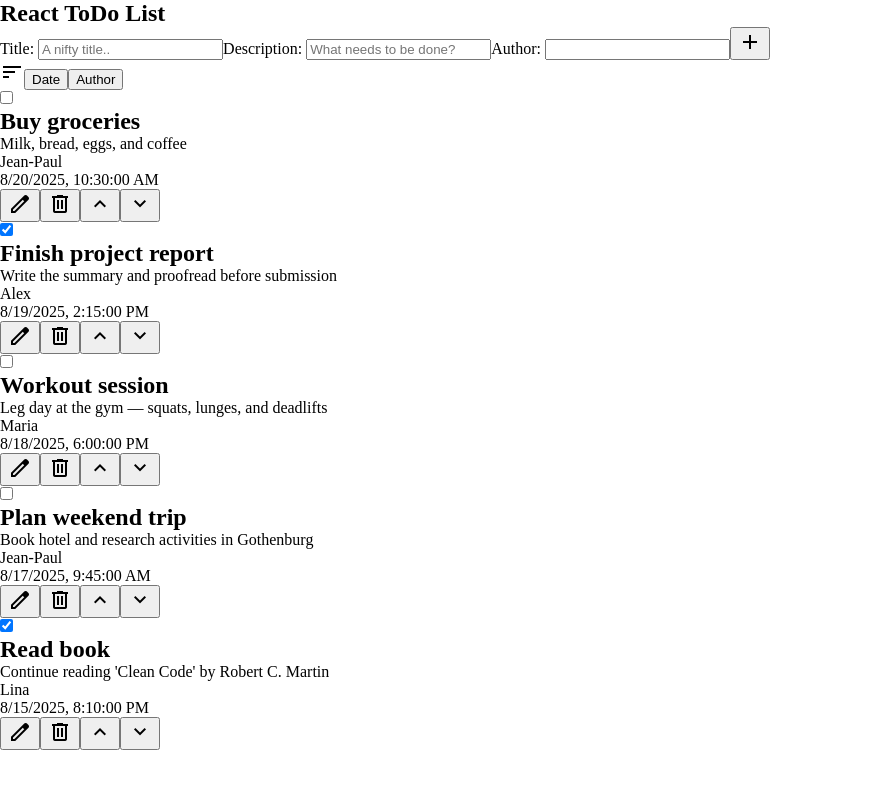
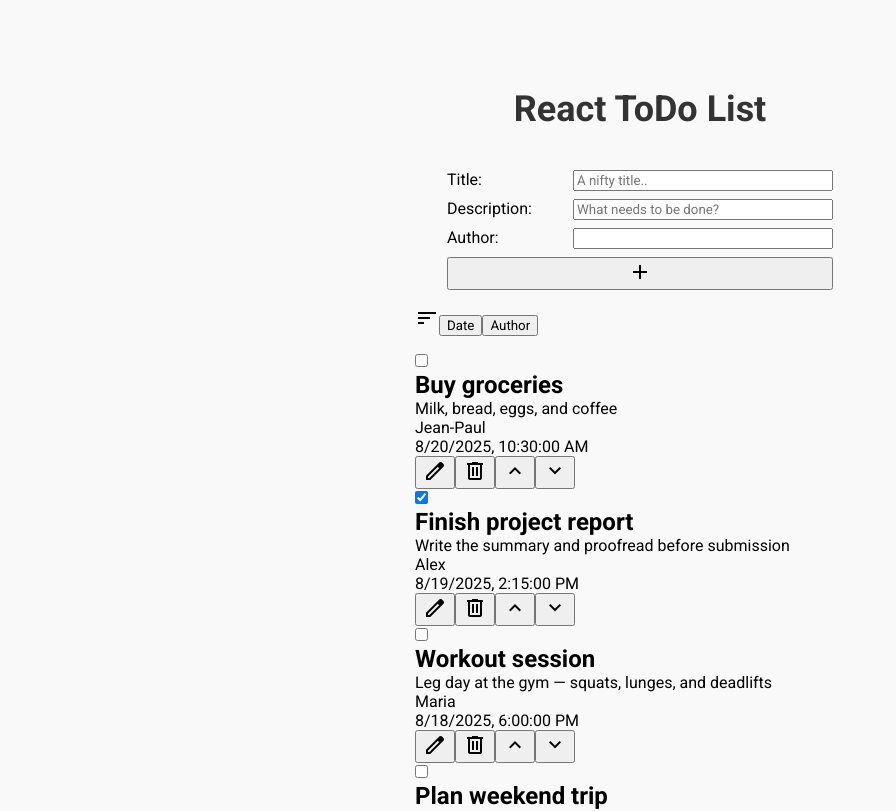
Before and after one commit to Arnith86/LexiconExercise15_React_Todo_List, a React (Vite) app in the folder LexiconExercise13_React_Media_Player_TS_CSS_React/: page / in a window 1280 px wide. Shown: the top 811 px of the page, without its empty margins (0-896 px from the left). Built offline with nearby package versions, Linux system fonts and the light colour scheme.

Commit message:
added styling to header, and forms

```diff
--- a/LexiconExercise13_React_Media_Player_TS_CSS_React/index.html
+++ b/LexiconExercise13_React_Media_Player_TS_CSS_React/index.html
@@ -8,6 +8,10 @@
       rel="stylesheet"
       href="https://fonts.googleapis.com/css2?family=Material+Symbols+Outlined:opsz,wght,FILL,GRAD@20..48,100..700,0..1,-50..200"
     />
+    <link
+      href="https://fonts.googleapis.com/css2?family=Roboto:ital,wght@0,100..900;1,100..900&display=swap"
+      rel="stylesheet"
+    />
     <title>React ToDo List</title>
   </head>
   <body>
--- a/LexiconExercise13_React_Media_Player_TS_CSS_React/src/App.tsx
+++ b/LexiconExercise13_React_Media_Player_TS_CSS_React/src/App.tsx
@@ -1,4 +1,4 @@
-import "./css/base.css";
+import "./css/style.css";
 import * as Constants from "./constants";
 import { Header } from "./components/Header";
 import { ToDoCreationForm } from "./components/TodoCreationForm";
@@ -73,6 +73,7 @@ function App() {
         return 0;
       });
 
+      saveList(updatedList);
       return updatedList;
     });
   }
@@ -100,6 +101,7 @@ function App() {
 
       return updatedList;
     });
+    setEditableTodo(null);
   }
 
   function cancelEdit(): void {
--- a/LexiconExercise13_React_Media_Player_TS_CSS_React/src/components/TextInput.tsx
+++ b/LexiconExercise13_React_Media_Player_TS_CSS_React/src/components/TextInput.tsx
@@ -20,10 +20,10 @@ export function UserTextInput({
   autoFocus,
 }: IUserTextInputProp): ReactElement {
   return (
-    <>
+    <span className="text-input">
       <label htmlFor={`${namePrefix}-input`}>{children} </label>
       {renderInputField()}
-    </>
+    </span>
   );
 
   function renderInputField(): ReactElement {
--- a/LexiconExercise13_React_Media_Player_TS_CSS_React/src/components/ToDoEditForm.tsx
+++ b/LexiconExercise13_React_Media_Player_TS_CSS_React/src/components/ToDoEditForm.tsx
@@ -58,6 +58,7 @@ export function TodoEditForm({
         Description:
       </UserTextInput>
 
+      <div className="button-row">
         <Button
           className="g-button edit-form-submit-button"
           buttonType="submit"
@@ -72,6 +73,7 @@ export function TodoEditForm({
         >
           <Icon iconName={"cancel"} />
         </Button>
+      </div>
     </form>
   );
 }
--- a/LexiconExercise13_React_Media_Player_TS_CSS_React/src/css/base.css
+++ b/LexiconExercise13_React_Media_Player_TS_CSS_React/src/css/base.css
@@ -1,4 +1,31 @@
+html {
+  --main-color: #f9f9f9;
+  --secondary-color: #fcfcfc;
+  --primary-text-color: #333333;
+  --secondary-text-color: #666666;
+  --completed-text-color: #999999;
+  --border-color: #e0e0e0;
+}
+
 * {
   box-sizing: border-box;
   margin: 0;
+  font-family: "Roboto", sans-serif;
 }
+
+body {
+  display: flex;
+  justify-content: center;
+
+  padding: 5%;
+  background-color: var(--main-color);
+}
+
+main {
+  display: flex;
+  flex-direction: column;
+  gap: 1rem;
+  max-width: 800px;
+  min-width: 450px;
+  /* background-color: #6d2c2c; */
+}
--- /dev/null
+++ b/LexiconExercise13_React_Media_Player_TS_CSS_React/src/css/header.css
@@ -0,0 +1,7 @@
+.header {
+  display: flex;
+  justify-content: center;
+  padding: 1.5rem;
+  font-size: 1.5rem;
+  color: var(--primary-text-color);
+}
--- a/LexiconExercise13_React_Media_Player_TS_CSS_React/src/css/style.css
+++ b/LexiconExercise13_React_Media_Player_TS_CSS_React/src/css/style.css
@@ -1 +1,3 @@
-@import url("./base.css");
+@import url("base.css");
+@import url("header.css");
+@import url("todo-forms.css");
--- /dev/null
+++ b/LexiconExercise13_React_Media_Player_TS_CSS_React/src/css/todo-forms.css
@@ -0,0 +1,27 @@
+.creation-form,
+.todo-edit-form {
+  display: flex;
+  flex-direction: column;
+  padding-inline: 2rem;
+  gap: 0.5rem;
+}
+
+.text-input {
+  display: flex;
+  justify-content: space-between;
+}
+
+.text-input input {
+  flex: 2;
+}
+.text-input label {
+  flex: 1;
+}
+
+.button-row {
+  display: flex;
+}
+
+.button-row .g-button {
+  flex: 1;
+}
```
Lines whose indentation alone changed are shown as unchanged.
